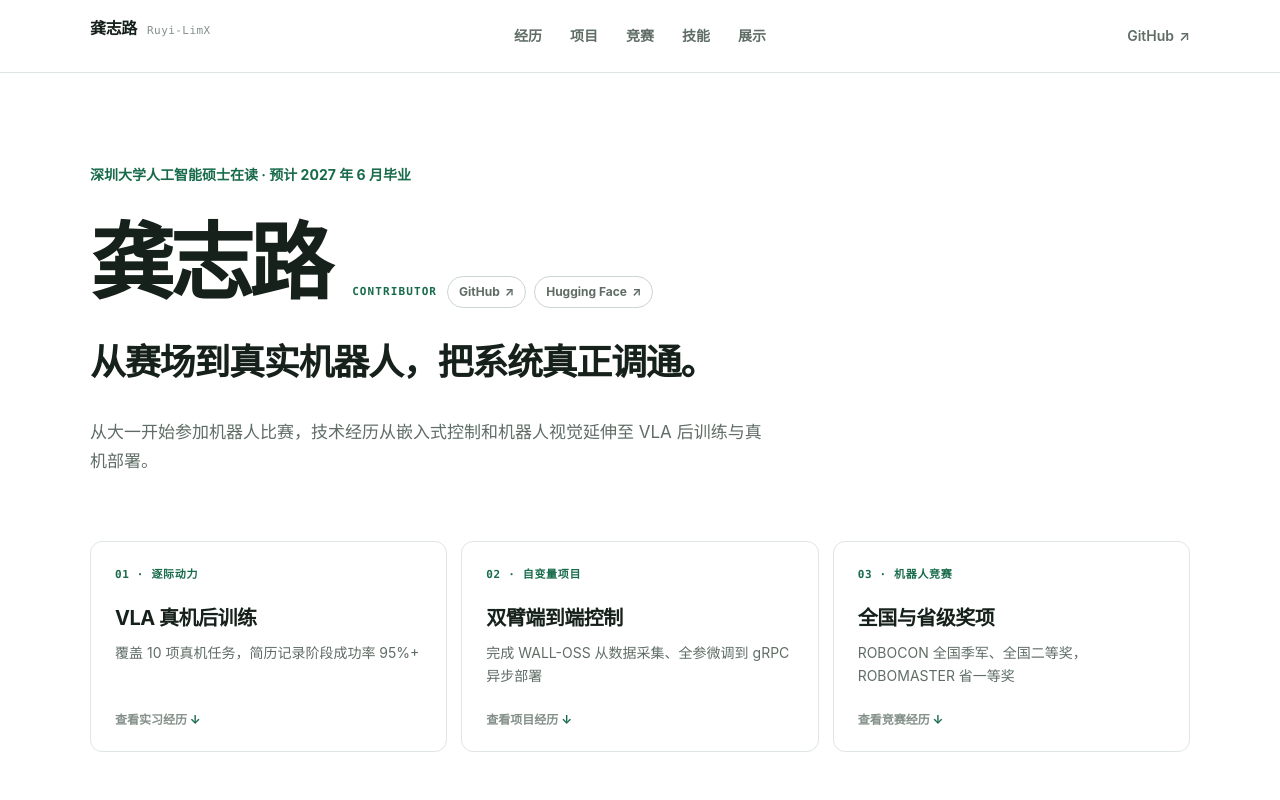
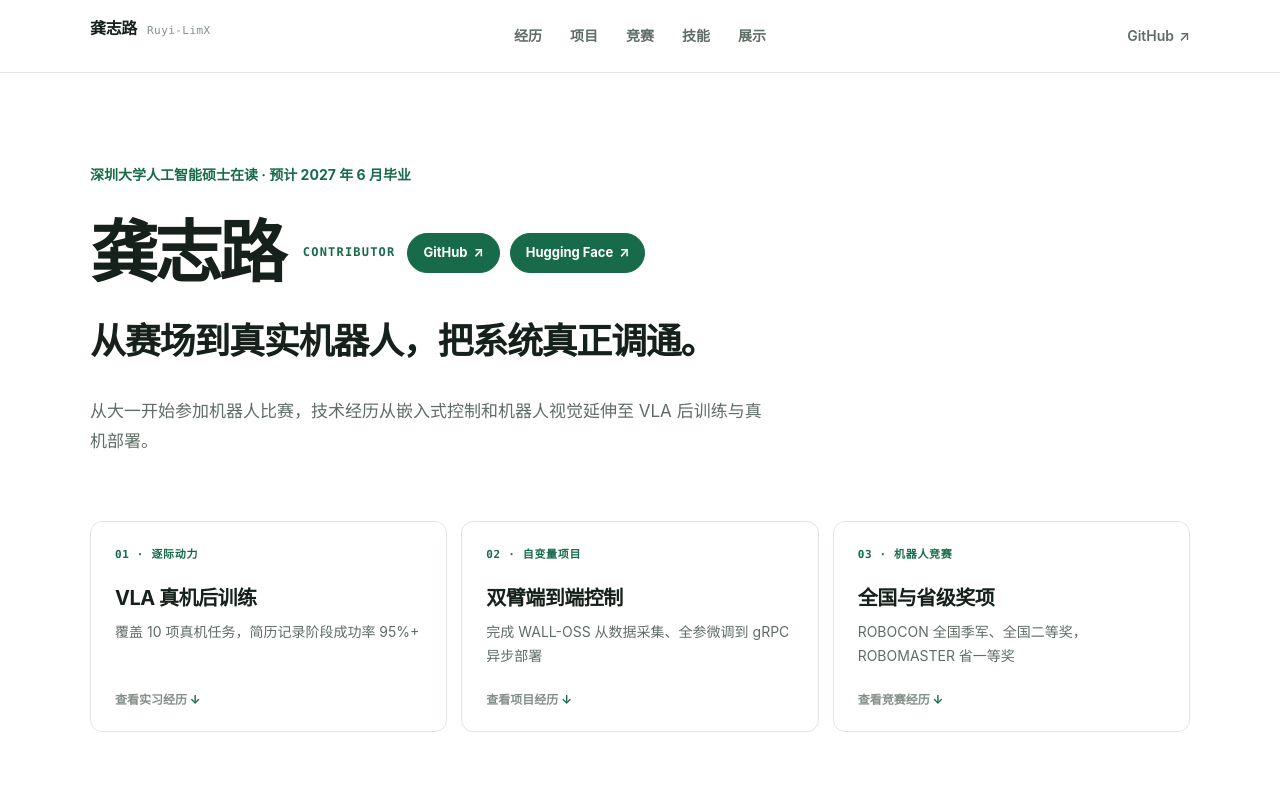
Before and after one commit to Ruyi-LimX/Ruyi-LimX.github.io, a plain HTML site: page index.html in a window 1280 px wide. Shown: the top 800 px of the page. Drawn offline with Linux system fonts and the light colour scheme.

Commit message:
Emphasize contributor links

```diff
--- a/index.html
+++ b/index.html
@@ -21,7 +21,7 @@
 
     <link rel="canonical" href="https://ruyi-limx.github.io/" />
     <link rel="icon" href="favicon.svg" type="image/svg+xml" />
-    <link rel="stylesheet" href="styles.css?v=14" />
+    <link rel="stylesheet" href="styles.css?v=15" />
     <title>龚志路｜机器人学习与 VLA</title>
 
     <script type="application/ld+json">
--- a/styles.css
+++ b/styles.css
@@ -203,55 +203,56 @@ dd {
 
 .hero h1 {
   margin-bottom: 0;
-  font-size: clamp(58px, 7.5vw, 84px);
+  font-size: clamp(50px, 6vw, 68px);
   font-weight: 720;
   letter-spacing: -0.055em;
 }
 
 .hero-identity {
   display: flex;
-  align-items: flex-end;
+  align-items: center;
   margin-bottom: 14px;
   flex-wrap: wrap;
-  gap: 14px 24px;
+  gap: 14px 20px;
 }
 
 .hero-contributor {
   display: flex;
   align-items: center;
-  padding-bottom: 9px;
   flex-wrap: wrap;
-  gap: 8px;
+  gap: 10px;
 }
 
 .hero-contributor-label {
   margin-right: 2px;
   color: var(--accent);
   font-family: var(--font-mono);
-  font-size: 11px;
-  font-weight: 700;
+  font-size: 12px;
+  font-weight: 750;
   letter-spacing: 0.1em;
 }
 
 .hero-contributor a {
   display: inline-flex;
   align-items: center;
-  min-height: 32px;
-  padding: 0 11px;
-  border: 1px solid var(--line-strong);
+  min-height: 40px;
+  padding: 0 15px;
+  border: 1px solid var(--accent);
   border-radius: 999px;
-  gap: 5px;
-  color: var(--text-soft);
-  font-size: 12px;
-  font-weight: 650;
+  gap: 6px;
+  background: var(--accent);
+  color: #ffffff;
+  font-size: 13px;
+  font-weight: 750;
+  white-space: nowrap;
   transition:
     border-color 160ms ease,
-    color 160ms ease;
+    background-color 160ms ease;
 }
 
 .hero-contributor a:hover {
-  border-color: var(--accent);
-  color: var(--accent);
+  border-color: var(--accent-dark);
+  background: var(--accent-dark);
 }
 
 .hero-role {
@@ -1054,7 +1055,7 @@ dd {
   }
 
   .hero h1 {
-    font-size: clamp(48px, 15vw, 64px);
+    font-size: clamp(44px, 12vw, 54px);
   }
 
   .hero-identity {
@@ -1065,7 +1066,12 @@ dd {
   }
 
   .hero-contributor {
-    padding-bottom: 0;
+    width: 100%;
+  }
+
+  .hero-contributor-label {
+    width: 100%;
+    margin-right: 0;
   }
 
   .hero-status {
```
